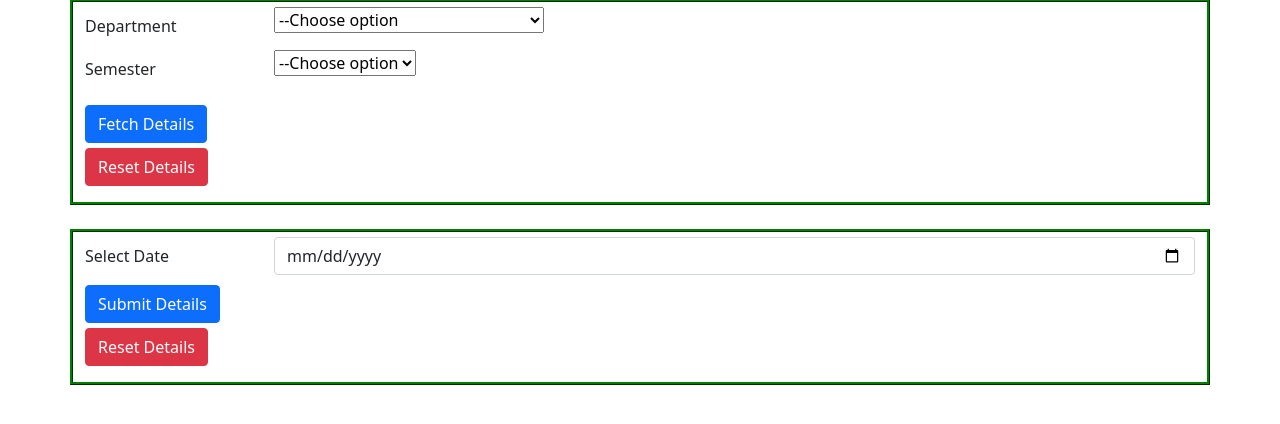
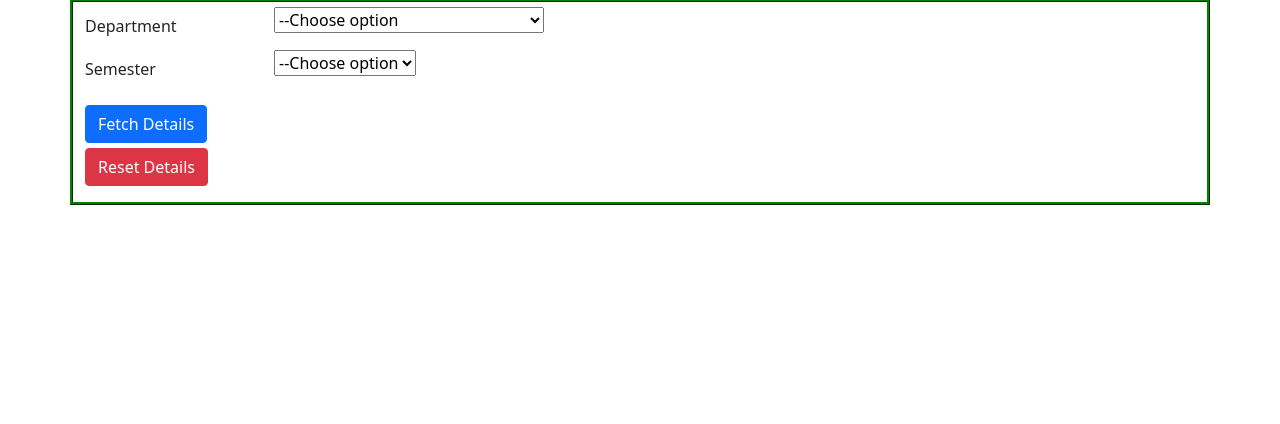
Before and after one commit to erpranavknigam/majorProject, a PHP site: page /teacher/attendance.php in a window 1280 px wide. Shown: the part 152-576 px from the top of the page. Run offline with PHP 8.4, Linux system fonts and the light colour scheme; some libraries are stand-ins or nearby versions.

Commit message:
change in code

```diff
--- a/teacher/attendance.php
+++ b/teacher/attendance.php
@@ -41,7 +41,7 @@ session_start();
     </div>
     <br />
     <div class="container">
-        <form action="" method="post">
+        <form action="<?php echo $_SERVER['PHP_SELF']; ?>" method="POST">
             <div class="form-group row" style="margin-top:5px;">
                 <label for="inputEmail3" class="col-sm-2 col-form-label">Department</label>
                 <div class="col-sm-10">
@@ -86,104 +86,8 @@ session_start();
         </form>
     </div>
     <br />
-    <div class="container">
-        <form method="post" action="<?php echo $_SERVER['PHP_SELF']; ?>">
-            <div class="form-group row" style="margin-top:5px;">
-                <label for="inputPassword3" class="col-sm-2 col-form-label">Select Date</label>
-                <div class="col-sm-10">
-                    <input type="date" class="form-control" id="inputPassword3" name="date" required>
-                </div>
-            </div>
-            <div class="form-group row" style="margin-top:5px;">
-                <?php
-                    if(isset($_POST['fetch'])){
-
-                        $dept = $_POST['department'];
-                        $sem =  $_POST['sem'];
-                        $conn=mysqli_connect('localhost','root','','major');
-
-                        $qry = "SELECT `Name`,`Roll` FROM `student` WHERE (`Department` = '$dept' AND `Semester` = '$sem')";
-
-                        $result = mysqli_query($conn,$qry);
-
-
-                        if((mysqli_num_rows($result) > 0)) {
-                ?>
-                <table class="table table-bordered table-striped">
-                    <tr class="bg-success" style = "color:white; text-align:center;">
-                        <td>Name</td>
-                        <td>Roll No</td>
-                        <td>Is Present</td>
-                        <td>Is Absent</td>
-                    </tr>
-                    <?php
-                            $i = 0;
-                            while($row = mysqli_fetch_assoc($result)) {
-                                $name = $row['Name'];
-                                $roll = $row['Roll'];
-                                ?>
-                    <tr>
-                        <td><?php echo $row['Name'];?></td>
-                        <td><?php echo $row['Roll'];?></td>
-                        <td style="text-align:center;"><input type="checkbox" name="is_present<?php echo $roll?>" value="1"></input></td>
-                        <td style="text-align:center;"><input type="checkbox" name="is_present<?php echo $roll?>" value="0"></input></td>
-                    </tr>
-                    <?php
-                                $i++;
-                            }
-                        ?>
-                </table>
-
-                <?php
-                        }
-                        else{
-                            echo "No Data Found";
-                        }
-                ?>
-                <?php
-                    }
-
-                ?>
-            </div>
-            <div class="form-group row" style="margin-top:5px;">
-
-                <div class="col-sm-10">
-                    <button type="submit" class="btn btn-primary" name="submit">Submit Details</button>
-                </div>
-                <br />
-                <div class="col-sm-10" style="margin-top: 5px;">
-                    <button type="reset" class="btn btn-danger">Reset Details</button>
-                </div>
-
-            </div>
-        </form>
-    </div>
 
 
 </body>
 
 </html>
-<?php
-        if(isset($_POST['submit'])){
-            $date = $_POST['date'];
-            $is_present = $_POST['is_present'];
-            $name = $_REQUEST['Name'];
-            $dept = $_REQUEST['Department'];
-            $roll = $_REQUEST['Roll'];
-            $sem = $_REQUEST['Semester'];
-            $conn=mysqli_connect('localhost','root','','major');
-
-            $qry = "INSERT INTO `attendance` VALUES('$name','$roll','$dept','$sem','$is_present','$date')";
-            $run=mysqli_query($conn,$qry);
-            if($run==true){
-            ?>
-
-            <script>alert("Data Submitted Successfully");</script>
-            <?php
-        } else{
-            ?>
-            <script>alert("Some Error Occured");</script>
-            <?php
-        }
-    }
-    ?>
```
